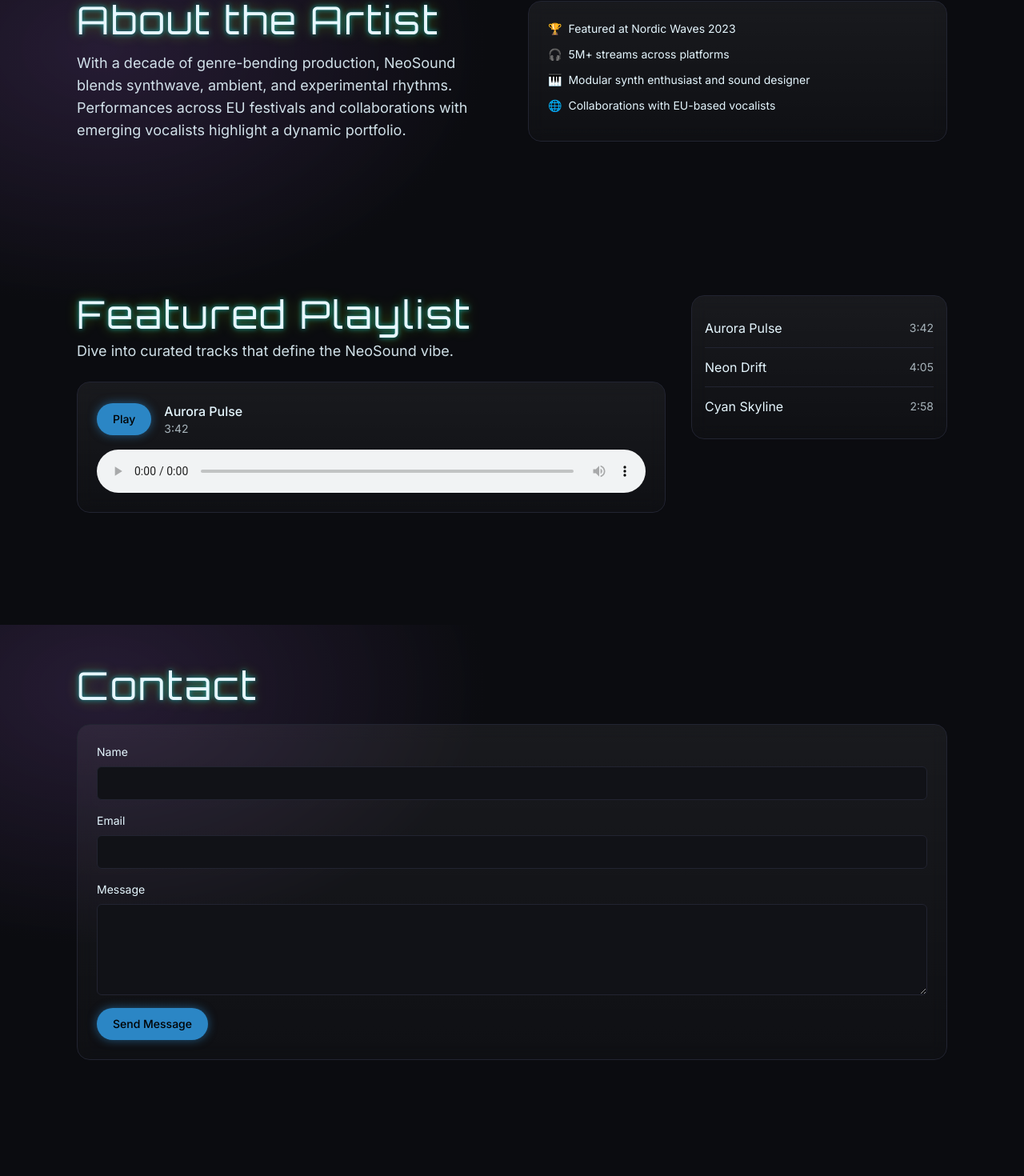
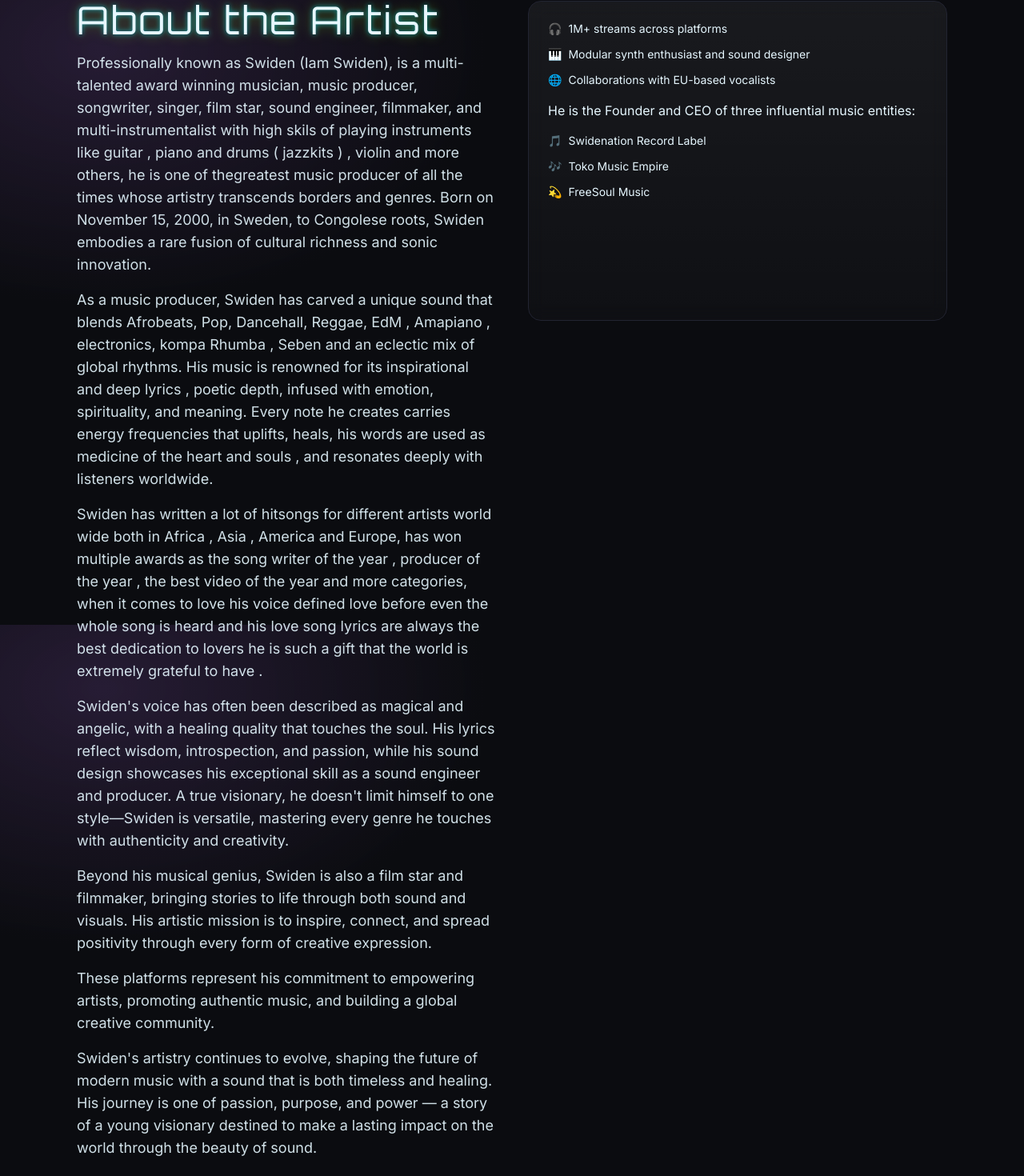
Before and after one commit to Richard-Chimama/david-music-portfolio, a Next.js app: page / in a window 1280 px wide. Shown: the part 819-2289 px from the top of the page at 80% size. Before the commit the page ends 2240 px from the top, so only its background shows below. Built offline with nearby package versions, Linux system fonts and the light colour scheme.

Commit message:
docs(About): update artist biography with detailed background and achievements
Expand the About section with comprehensive details about Swiden's career, awards, and creative ventures. The update provides a more complete picture of the artist's multifaceted talents and global impact.

```diff
--- a/src/components/sections/About.tsx
+++ b/src/components/sections/About.tsx
@@ -9,16 +9,90 @@ export function About() {
         <div>
           <Heading>About the Artist</Heading>
           <Body className="mt-4">
-            With a decade of genre-bending production, NeoSound blends synthwave, ambient, and experimental rhythms.
-            Performances across EU festivals and collaborations with emerging vocalists highlight a dynamic portfolio.
+            Professionally known as Swiden (Iam Swiden), is a multi-talented
+            award winning musician, music producer, songwriter, singer, film
+            star, sound engineer, filmmaker, and multi-instrumentalist with high
+            skils of playing instruments like guitar , piano and drums (
+            jazzkits ) , violin and more others, he is one of thegreatest music
+            producer of all the times whose artistry transcends borders and
+            genres. Born on November 15, 2000, in Sweden, to Congolese roots,
+            Swiden embodies a rare fusion of cultural richness and sonic
+            innovation.
+          </Body>
+          <Body className="mt-4">
+            As a music producer, Swiden has carved a unique sound that blends
+            Afrobeats, Pop, Dancehall, Reggae, EdM , Amapiano , electronics,
+            kompa Rhumba , Seben and an eclectic mix of global rhythms. His
+            music is renowned for its inspirational and deep lyrics , poetic
+            depth, infused with emotion, spirituality, and meaning. Every note
+            he creates carries energy frequencies that uplifts, heals, his words
+            are used as medicine of the heart and souls , and resonates deeply
+            with listeners worldwide.
+          </Body>
+          <Body className="mt-4">
+            Swiden has written a lot of hitsongs for different artists world
+            wide both in Africa , Asia , America and Europe, has won multiple
+            awards as the song writer of the year , producer of the year , the
+            best video of the year and more categories, when it comes to love
+            his voice defined love before even the whole song is heard and his
+            love song lyrics are always the best dedication to lovers he is such
+            a gift that the world is extremely grateful to have .
+          </Body>
+          <Body className="mt-4">
+            Swiden&apos;s voice has often been described as magical and angelic,
+            with a healing quality that touches the soul. His lyrics reflect
+            wisdom, introspection, and passion, while his sound design showcases
+            his exceptional skill as a sound engineer and producer. A true
+            visionary, he doesn&apos;t limit himself to one style—Swiden is
+            versatile, mastering every genre he touches with authenticity and
+            creativity.{" "}
+          </Body>
+          <Body className="mt-4">
+            Beyond his musical genius, Swiden is also a film star and filmmaker,
+            bringing stories to life through both sound and visuals. His
+            artistic mission is to inspire, connect, and spread positivity
+            through every form of creative expression.
+          </Body>
+          <Body className="mt-4">
+            These platforms represent his commitment to empowering artists,
+            promoting authentic music, and building a global creative community.
+          </Body>
+
+          <Body className="mt-4">
+            Swiden&apos;s artistry continues to evolve, shaping the future of modern
+            music with a sound that is both timeless and healing. His journey is
+            one of passion, purpose, and power — a story of a young visionary
+            destined to make a lasting impact on the world through the beauty of
+            sound.
           </Body>
         </div>
-        <div className="glass rounded-2xl p-6">
+        <div className="glass rounded-2xl p-6 h-100">
           <ul className="grid gap-3 text-sm">
-            <li className="flex items-center gap-2"><span aria-hidden>🏆</span> Featured at Nordic Waves 2023</li>
-            <li className="flex items-center gap-2"><span aria-hidden>🎧</span> 5M+ streams across platforms</li>
-            <li className="flex items-center gap-2"><span aria-hidden>🎹</span> Modular synth enthusiast and sound designer</li>
-            <li className="flex items-center gap-2"><span aria-hidden>🌐</span> Collaborations with EU-based vocalists</li>
+            <li className="flex items-center gap-2">
+              <span aria-hidden>🎧</span> 1M+ streams across platforms
+            </li>
+            <li className="flex items-center gap-2">
+              <span aria-hidden>🎹</span> Modular synth enthusiast and sound
+              designer
+            </li>
+            <li className="flex items-center gap-2">
+              <span aria-hidden>🌐</span> Collaborations with EU-based vocalists
+            </li>
+          </ul>
+
+          <h2 className="mt-4">
+            He is the Founder and CEO of three influential music entities:
+          </h2>
+          <ul className="grid gap-3 text-sm mt-4">
+            <li className="flex items-center gap-2">
+              <span aria-hidden>🎵</span> Swidenation Record Label
+            </li>
+            <li className="flex items-center gap-2">
+              <span aria-hidden>🎶</span> Toko Music Empire
+            </li>
+            <li className="flex items-center gap-2">
+              <span aria-hidden>💫</span> FreeSoul Music
+            </li>
           </ul>
         </div>
       </Container>
```
Also changed, not shown: 1 other file (tests, documents, lock files or other folders).
